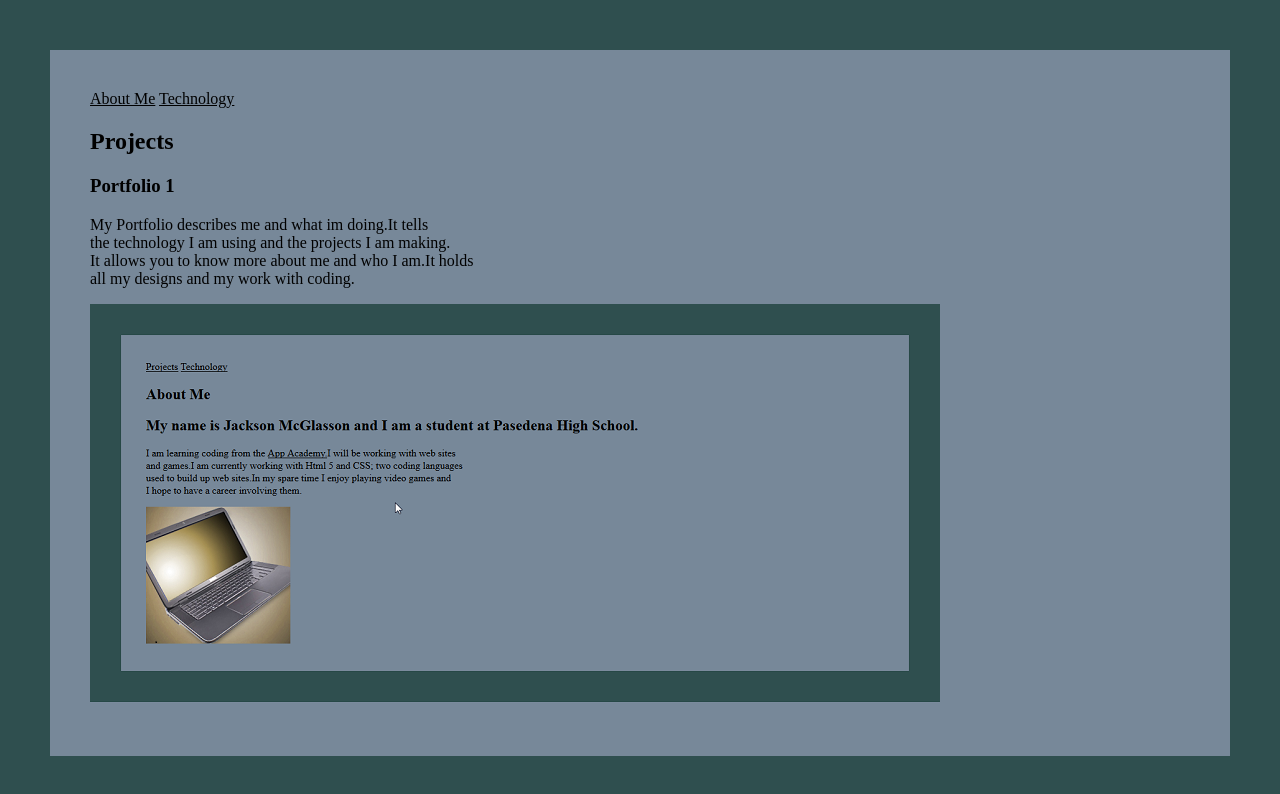
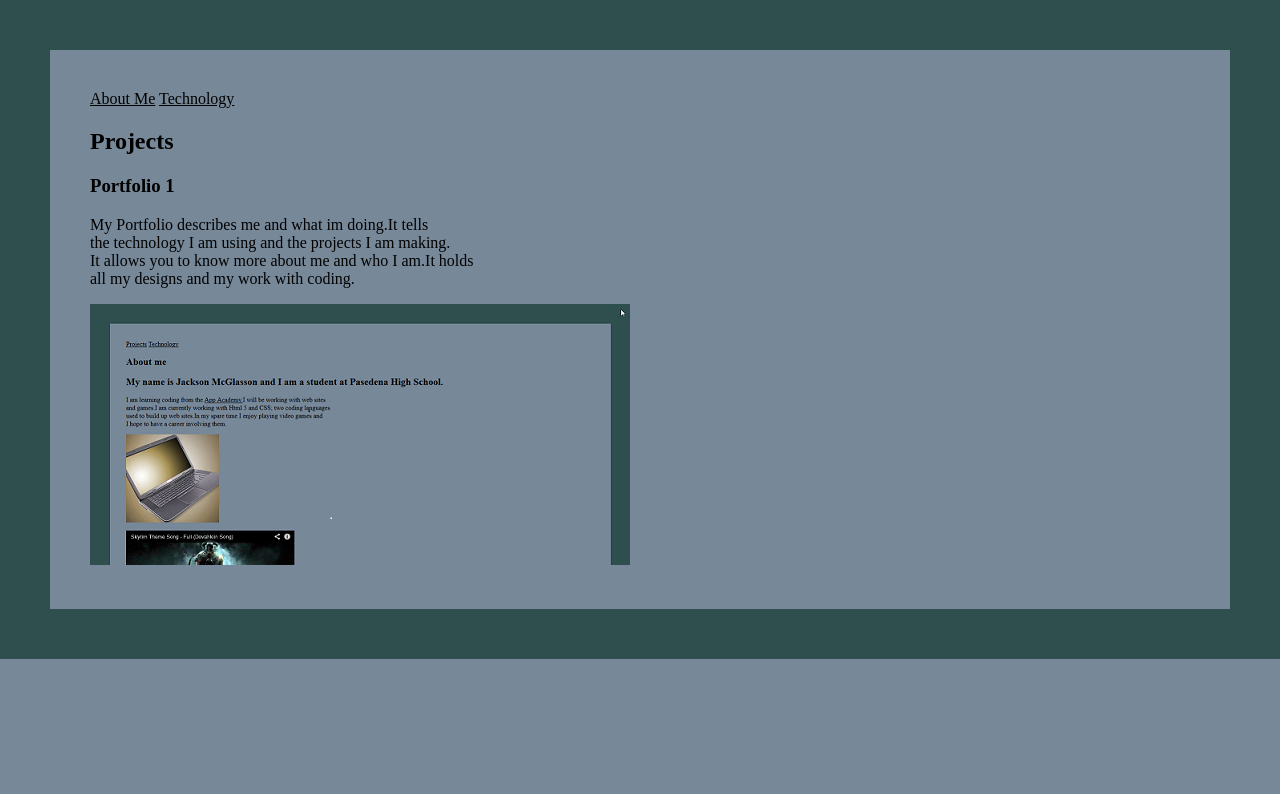
Before and after one commit to JacksonMcGlasson/HTML5Application, a plain HTML site: page public_html/Projects.html in a window 1280 px wide. Drawn offline with Linux system fonts and the light colour scheme.

Commit message:
added better screenshot

```diff
--- a/public_html/Projects.html
+++ b/public_html/Projects.html
@@ -23,7 +23,7 @@ and open the template in the editor.
                 the technology I am using and the projects I am making.<br />
                 It allows you to know more about me and who I am.It holds<br />
                 all my designs and my work with coding.</p>
-            <img src="images/screenshot.png">
+            <img src="images/newscreenshot.png">
         </article>
     </body>
 </html>
```
Also changed, not shown: public_html/newhtml.html (added, +16 -0 lines), public_html/images/newscreenshot.png (added).
